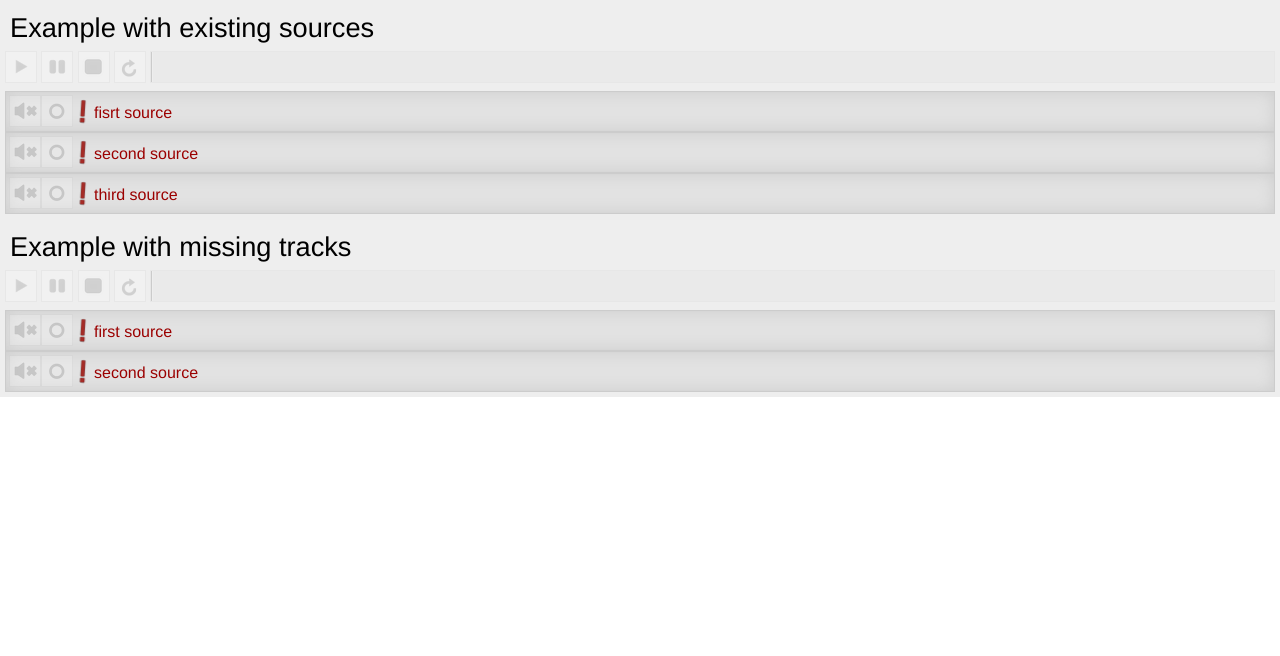
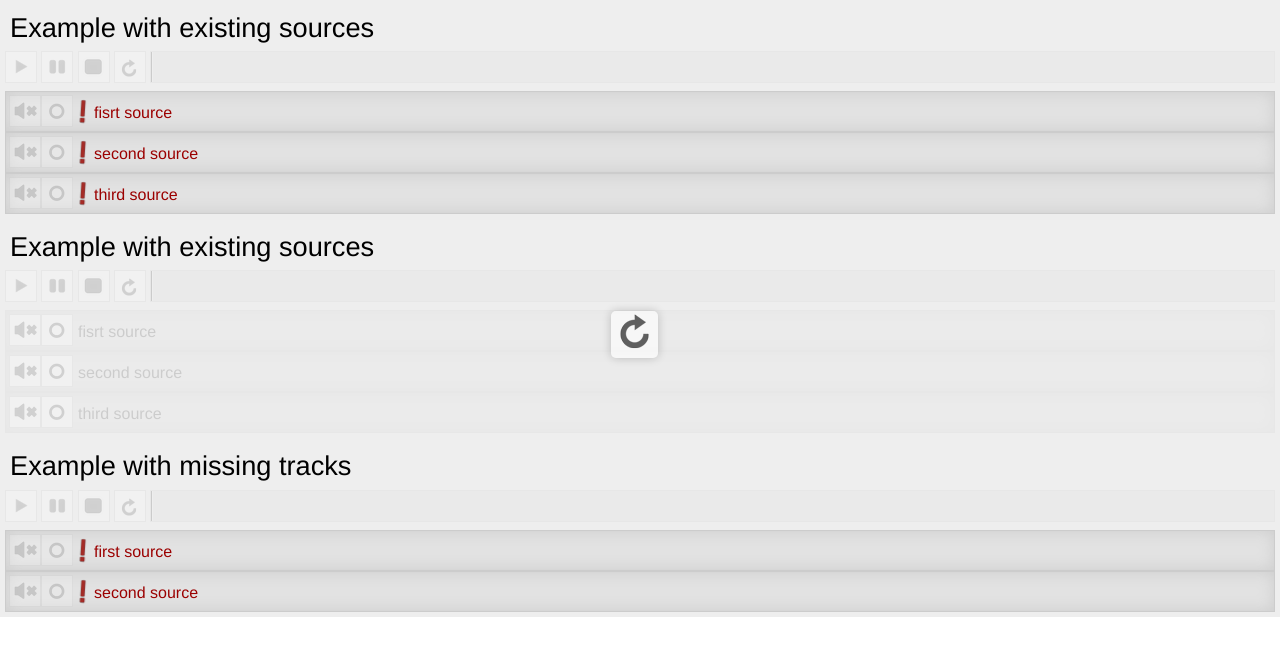
Before and after one commit to binarymind/multitrackHTMLPlayer, a plain HTML site: page index.html in a window 1280 px wide. Drawn offline with Linux system fonts and the light colour scheme.

Commit message:
update doc

```diff
--- a/css/sass/screen.scss
+++ b/css/sass/screen.scss
@@ -110,6 +110,15 @@
           //aesthetic
           @extend .bkg-picto;background-position:-160px -15px; @extend .t-hide;
         }
+        .loading-link {
+          //size
+          display:none;width:47px;height:47px;@extend .css-transition-all;
+          //position
+          position:absolute;right:50%;margin-right:-18px;top:50%;margin-top:-18px;
+          //aesthetic
+          @extend .bkg-picto;background-color:rgba(255,255,255,0.6);background-position:-155px -10px; @extend .t-hide;@include border-radius(5px);@include box-shadow(0 0 10px rgba(0,0,0,0.2));
+          &:hover {background-color:rgba(255,255,255,0.9);@include box-shadow(0 0 10px rgba(0,0,0,0.4));}
+        }
         .status {
           //size
           display:none;width:16px;height:29px;
@@ -118,9 +127,13 @@
           //aesthetic
           @extend .bkg-picto;background-position:-208px -14px; @extend .t-hide;
         }
-        &:not(.ready):not(.error) {
+        &:not(.ready):not(.error):not(.waiting) {
           .tracks, .main-control, .canvas-toggle {opacity:0.2;}
           .loader {display:block}
+        }
+        &.waiting {
+          .tracks, .main-control, .canvas-toggle {opacity:0.2;}
+          .loading-link {display:block;}
         }
         &.error {
           .tracks {opacity:1}
--- a/index.html
+++ b/index.html
@@ -18,6 +18,11 @@
 <audio name="third source" url="./data/sample.ogg"></audio>
 </div>
 
+<div class='audio-container'  name='Example with existing sources' preload="none">
+<audio name="fisrt source" url="./data/sample.ogg"></audio>
+<audio name="second source" url="./data/sample.ogg"></audio>
+<audio name="third source" url="./data/sample.ogg"></audio>
+</div>
 
 <div class='audio-container'  name='Example with missing tracks'>
 <audio name="first source" url="./data/link_to_my_soundfile.ogg"></audio>
--- a/js/player.js
+++ b/js/player.js
@@ -165,6 +165,9 @@ function get_random_color() {
 
 generateHtml = function(container) {
 	var containerID = container.attr('id');
+	var preload = container.attr("preload") == "none" ? false : true;
+	var srcAttr = 'url';
+	if(preload) srcAttr = "src";
 
 	//insert main control
 	container.prepend('<h1>'+container.attr('name')+'</h1><div class="main-control"><ul class="control"><li class="play"><a href="javascript://">play</a></li> <li class="pause"><a href="javascript://">pause</a></li> <li class="stop"><a href="javascript://">stop</a></li> <li class="repeat"><a href="javascript://">repeat</a></li></ul><div class="timebar-wrapper"><div class="timebar"></div></div></div>');
@@ -176,9 +179,12 @@ generateHtml = function(container) {
 	var containerTracks = container.find('.tracks');
 	audioTags.each(function(i){
 		var randomColor = get_random_color();
-		containerTracks.append('<li class="track"><ul class="control"><li class="mute"><a href="javascript://">mute</a></li><li class="solo"><a href="javascript://"><span></span></a></li></ul><span class="status"></span><audio index="'+i+'" container="'+containerID+'" color="'+randomColor+'" preload="auto" src="'+$(this).attr("url")+'"></audio><span class="track-name">'+$(this).attr("name")+'</span>'+($.browser.mozilla ? '<span class="color" style="background-color:'+randomColor+'"></span>':"")+'</li>');
+		containerTracks.append('<li class="track"><ul class="control"><li class="mute"><a href="javascript://">mute</a></li><li class="solo"><a href="javascript://"><span></span></a></li></ul><span class="status"></span><audio index="'+i+'" container="'+containerID+'" color="'+randomColor+'" preload="auto" '+srcAttr+'="'+$(this).attr("url")+'"></audio><span class="track-name">'+$(this).attr("name")+'</span>'+($.browser.mozilla ? '<span class="color" style="background-color:'+randomColor+'"></span>':"")+'</li>');
 	});
 	container.append('<span class="loader"></span>');
+	if(!preload) {
+		container.append('<a class="loading-link" href="javascript://"></a>').addClass("waiting");
+	}
 	audioTags.remove();
 };
 players = {};
@@ -337,6 +343,14 @@ initPlayer = function(containerID) {
 		players[containerID].playing=true;
 	});
 
+	//LOAD
+	//----------------------------------------------
+	container.on('click', '.loading-link', function() {
+		var container = $(this).closest(".audio-container");
+		container.removeClass("waiting").find('audio').each(function(){
+			$(this).attr("src", $(this).attr("url"));
+		});
+	});
 	//REPEAT
 	//----------------------------------------------
 	container.on('click', '.main-control .repeat', function() {
```
Also changed, not shown: css/css/screen.css.
